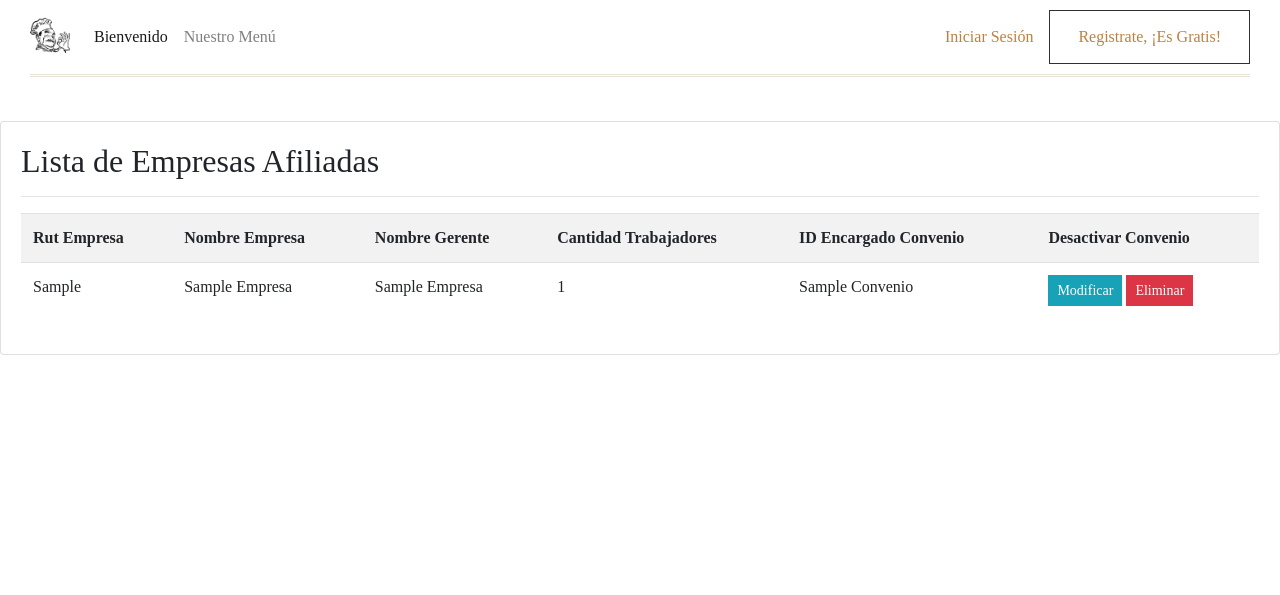
After one commit to oscarlmL/AlimentosSantiago, a Django app: page /listar-empresa in a window 1280 px wide. The commit adds this page. Shown: the top 595 px of the page. Run offline with Django 3.2, Linux system fonts and the light colour scheme; tables that the repository leaves empty hold one stand-in row (values such as "Sample post"); some libraries are stand-ins or nearby versions; some web fonts are replaced.

Commit message:
CRUD ENC_CONV_EMP

```diff
--- a/OrderFood/models.py
+++ b/OrderFood/models.py
@@ -132,6 +132,9 @@ class Empresa(models.Model):
     enc_convenio_id_enc_conv = models.ForeignKey(
         'EncConvenio', models.DO_NOTHING, db_column='enc_convenio_id_enc_conv')
 
+    def __str__(self):
+        return self.nom_emp
+
     class Meta:
         db_table = 'empresa'
 
@@ -203,6 +206,10 @@ class EncConvenio(models.Model):
 
     class Meta:
         db_table = 'enc_convenio'
+
+
+    def __str__(self):
+        return self.nom_enc_conv
 
 
 class Informes(models.Model):
--- a/OrderFood/templates/base.html
+++ b/OrderFood/templates/base.html
@@ -50,7 +50,10 @@
                         <a class="dropdown-item" href="/listar-platos">Ver Menú</a>
                         <a class="dropdown-item" href="/modificar-plato">Modificar Menú</a>
                         {% elif request.session.cuentaEncConvenio %}
-                        <a class="dropdown-item" href="#">Gestionar Empresas</a>
+                        <a class="dropdown-item" href="/agregar-empresa">Agregar Empresa</a>
+                        <a class="dropdown-item" href="/listar-empresa">Listar Empresas Afiliadas</a>
+
+
                         <a class="dropdown-item" href="/edicion-datos-enc-convenio">Editar datos cuenta</a>
                         {% elif request.session.cuentaRepartidor %}
                         <a class="dropdown-item" href="#">Mi cuenta</a>
--- /dev/null
+++ b/OrderFood/templates/encargadoConvenio/listarEmpConv.html
@@ -0,0 +1,45 @@
+{% extends 'base.html' %}
+
+{% block contenido %}
+{% load crispy_forms_tags %}
+<br><br>
+<div class="card">
+    <div class="card-body">
+        <h2>
+            Lista de Empresas Afiliadas
+        </h2>
+        <hr>
+        <table class="table table-striped table-hoved table-responsive-sm">
+            <tr>
+                <th>Rut Empresa</th>
+                <th>Nombre Empresa</th>
+                <th>Nombre Gerente</th>
+                <th>Cantidad Trabajadores</th>
+                <th>ID Encargado Convenio</th>
+                <th>Desactivar Convenio</th>
+            </tr>
+
+            {% for e in empresa %}
+
+
+
+            <tr>
+                <td>{{ e.rut_emp | title }}</td>
+                <td>{{ e.nom_emp | title }}</td>
+                <td>{{ e.nom_gerente | title }}</td>
+                <td>{{ e.cant_trabajadores | title }}</td>
+                <td>{{ e.enc_convenio_id_enc_conv | title }}</td>
+                <td>
+                    <a href="{% url 'modificar_convenio' e.rut_emp %}" class="btn btn-info btn-sm">Modificar</a>
+                    <a href="{% url 'eliminar_empresa' e.rut_emp %}" class="btn btn-danger btn-sm">Eliminar</a>
+                </td>
+
+            </tr>
+
+
+
+            {% endfor %}
+        </table>
+    </div>
+</div>
+{% endblock %}
--- a/OrderFood/urls.py
+++ b/OrderFood/urls.py
@@ -40,5 +40,11 @@ urlpatterns = [
     path('modificar-pedido/<id>/', modificar_pedido, name="modificar_pedido"),
     path('eliminar-pedido/<id>/', eliminar_pedido, name="eliminar_pedido"),
 
+    #path encargadoEmpresasConvenio
+    path('agregar-empresa', agregar_empresa , name='agregar_empresa'),
+    path('listar-empresa', listar_empresa, name='listar_empresa'),
+    path('modificar-convenio/<rut_emp>/', modificar_convenio, name='modificar_convenio'),
+    path('eliminar-empresa/<rut_emp>/', eliminar_empresa, name='eliminar_empresa'),
+
 
 ]
--- a/OrderFood/views.py
+++ b/OrderFood/views.py
@@ -6,7 +6,7 @@ from .models import *
 from django.views import View
 from django.contrib import messages
 from .forms import ProveedorForm, PlatoForm, ClienteForm
-from .forms import ProveedorForm, PlatoForm, RepartidorForm, PedidoForm
+from .forms import ProveedorForm, PlatoForm, RepartidorForm, PedidoForm, GestionEmpresaForm
 
 # Create your views here.
 
@@ -697,3 +697,107 @@ def registro(request):
         'form': ClienteForm()
     }
     return render(request, 'registro.html', data)
+
+
+
+# def modificar_repartidor(request, id_repartidor):
+
+#     postData = request.POST
+#     id_repartidor = postData.get('id_repartidor')
+#     rut_repartidor = postData.get('rut_repartidor')
+#     nombre_repartidor = postData.get('nombre_repartidor')
+#     apellido_repartidor = postData.get('apellido_repartidor')
+#     email_repartidor = postData.get('email_repartidor')
+#     patente_veh = postData.get('patente_veh')
+#     celular = postData.get('celular')
+
+#     repartidor = get_object_or_404(Repartidor, id_repartidor=id_repartidor)
+#     repartidor.rut_repartidor = rut_repartidor
+#     repartidor.nombre_repartidor = nombre_repartidor
+#     repartidor.apellido_repartidor = apellido_repartidor
+#     repartidor.email_repartidor = email_repartidor
+#     repartidor.patente_veh = patente_veh
+#     repartidor.celular = celular
+
+#     error_message = None
+#     if(not repartidor.rut_repartidor):
+#         error_message = 'El Rut es requerido'
+#     elif len(repartidor.rut_repartidor) < 8:
+#             error_message = 'El Rut debe tener mas de 8 digitos'
+#     elif len(repartidor.rut_repartidor) > 12:
+#             error_message = 'El Rut no debe tener mas de 12 digitos'
+
+#     elif not repartidor.nombre_repartidor:
+#         error_message = 'El Nombre es requerido'
+#     elif len(repartidor.nombre_repartidor) < 4:
+#         error_message = 'El Nombre debe tener mas de 4 caracteres'
+
+#     elif not repartidor.apellido_repartidor:
+#         error_message = 'El Apellido  es requerida'
+#     elif len(repartidor.apellido_repartidor) < 2:
+#         error_message = 'El Apellido debe tener mas de 2'
+
+#     elif not repartidor.email_repartidor:
+#         error_message = 'El email es requerido'
+
+#     elif not repartidor.patente_veh:
+#         error_message = 'La patente del vehiculo es requerido'
+
+#     elif not repartidor.celular:
+#         error_message = 'EL celular es requierodo'
+#     elif len(repartidor.celular) < 7:
+#         error_message = 'El celular debe tener mas de 7 digitos'
+#     elif len(repartidor.celular) > 9:
+#         error_message = 'El celular no puede tener mas de 9 digitos'
+
+#     # guardar datos de cuenta
+#     if not error_message:
+#         repartidor.save()
+#         messages.success(request, "Cuenta Repartidor Modificada")
+#         return redirect('modificar-repartidor')
+#     else:
+#         data = {
+#              'error': error_message,
+#              'cuentaRepartidor':repartidor
+#             }
+#         return render(request, 'modificarRepartidor.html', data)
+
+#encargadoConvenioEmpresa
+def agregar_empresa(request):
+    data ={
+        'form' : GestionEmpresaForm()
+    }
+    if request.method == 'POST':
+        formula = GestionEmpresaForm(data = request.POST, files=request.FILES)
+        if formula.is_valid():
+            formula.save()
+        else:
+            data["form"] = formula
+    return render(request, 'encargadoConvenio/agregarEmpConv.html', data)
+
+def listar_empresa(request):
+    empresa = Empresa.objects.all()
+    data ={
+        'empresa': empresa
+    }
+    return render(request, 'encargadoConvenio/listarEmpConv.html', data)
+
+def modificar_convenio(request, rut_emp):
+    empresa = get_object_or_404(Empresa, rut_emp=rut_emp)
+    data ={
+        "form" : GestionEmpresaForm(instance=empresa)
+    }
+    if request.method =='POST':
+        formulario = GestionEmpresaForm(data=request.POST, instance=empresa)
+        if formulario.is_valid():
+            formulario.save()
+            return redirect(to="listar_empresa")
+        else:
+            data['form']=formulario
+    return render(request, 'encargadoConvenio/modificarEmpConv.html',data)
+
+def eliminar_empresa(request, rut_emp):
+    empresa = get_object_or_404(Empresa, rut_emp=rut_emp)
+    empresa.delete()
+    return redirect(to="listar_empresa")
+#fin encargadoConvenioEmpresa
```
Also changed, not shown: OrderFood/admin.py (+10 -0 lines), OrderFood/forms.py (+10 -1 lines), OrderFood/templates/encargadoConvenio/agregarEmpConv.html (added, +34 -0 lines), OrderFood/templates/encargadoConvenio/modificarEmpConv.html (added, +31 -0 lines).
